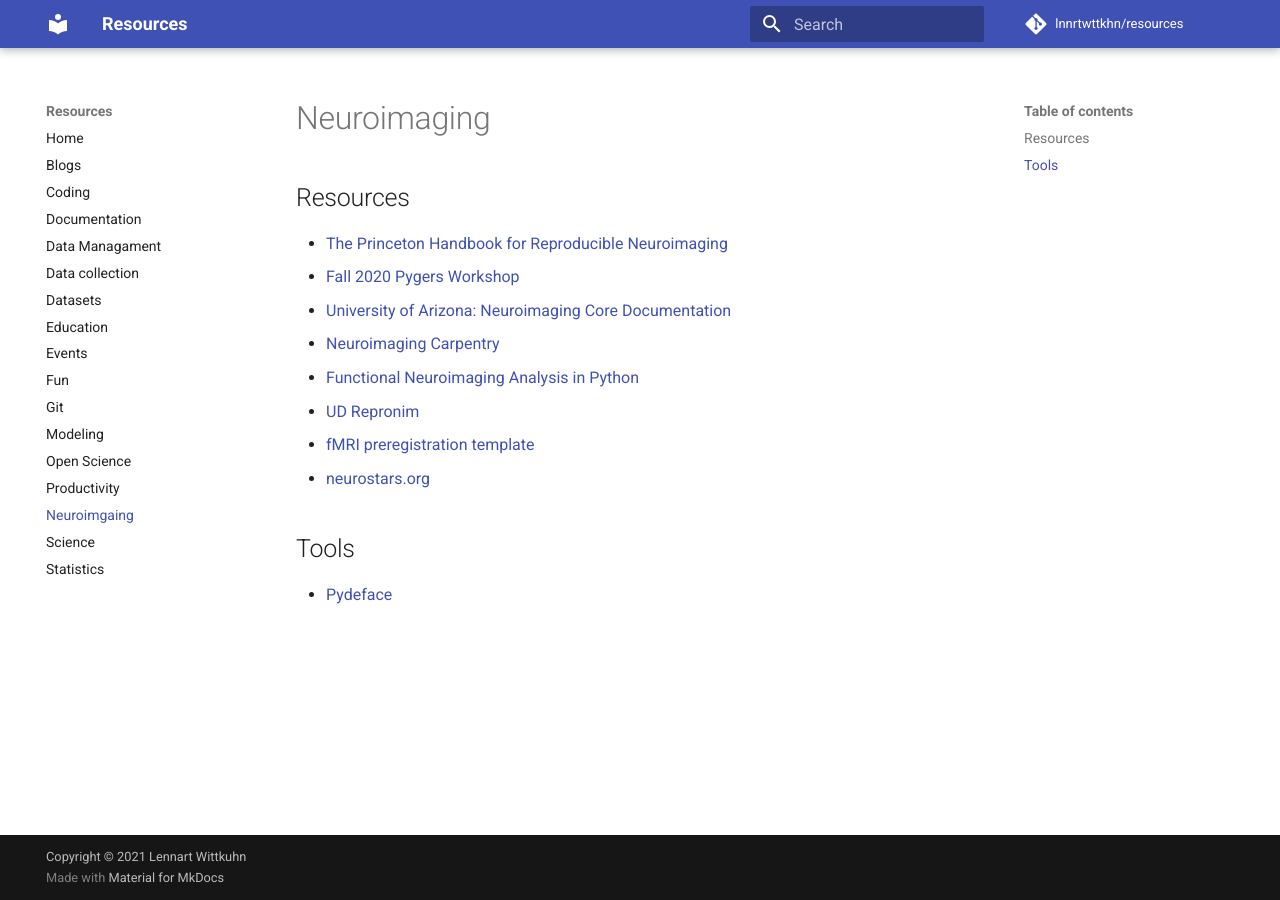
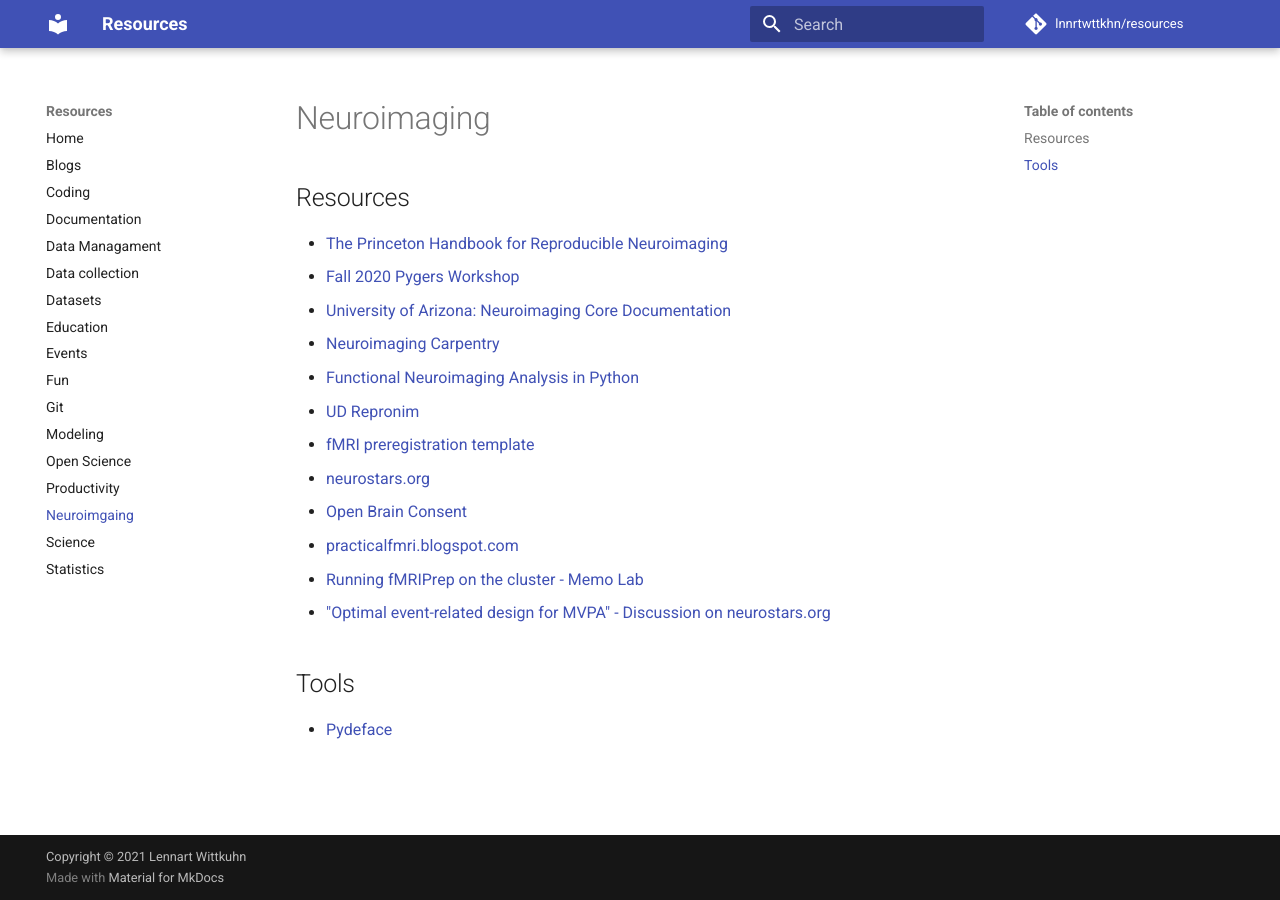
Before and after one commit to lnnrtwttkhn/resources, an MkDocs documentation site: the page built from docs/neuroimaging.md, in a window 1280 px wide. Built offline with MkDocs 1.6.1 and Material for MkDocs 9.7.7, drawn with Linux system fonts in a browser that asks for light colours; comment, search, counter and statistics services are not loaded.

Commit message:
add several links

```diff
--- a/docs/neuroimaging.md
+++ b/docs/neuroimaging.md
@@ -10,6 +10,10 @@
 - [UD Repronim](https://github.com/juliagoolia28/UD_repronim)
 - [fMRI preregistration template](https://docs.google.com/document/d/1ohwRNKNO7X2gIgS8qVmlmc0C8XvHvtsXKcP4LWjkrQI/edit#heading=h.u5fvu02msef5)
 - [neurostars.org](https://neurostars.org/)
+- [Open Brain Consent](https://open-brain-consent.readthedocs.io/en/stable/)
+- [practicalfmri.blogspot.com](https://practicalfmri.blogspot.com/2012/02/physics-for-understanding-fmri.html)
+- [Running fMRIPrep on the cluster - Memo Lab](http://www.thememolab.org/resources/2018/02/05/running-bidsapps-on-cluster/)
+- ["Optimal event-related design for MVPA" - Discussion on neurostars.org](https://neurostars.org/t/optimal-event-related-design-for-mvpa/1395)
 
 ## Tools
 
```
Also changed, not shown: docs/open-science.md (+1 -0 lines), docs/statistics.md (+4 -0 lines).
